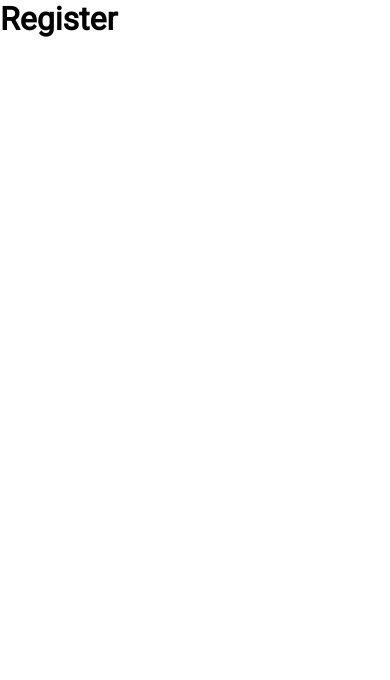
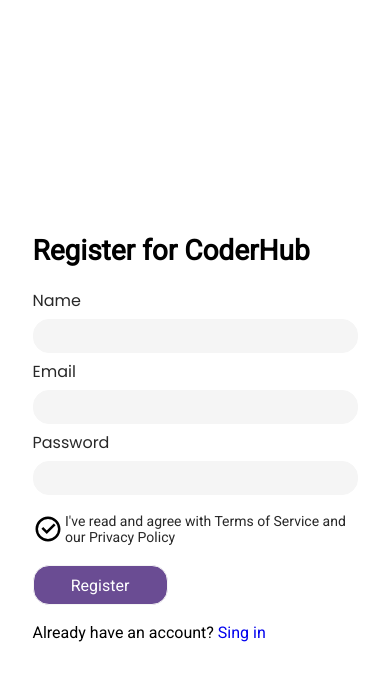
Before and after one commit to D0nFrancesco/CoderHub, a React (Create React App) app in the folder app/: page /register in a window 390 px wide. Shown: the top 680 px of the page. Built offline with nearby package versions, Linux system fonts and the light colour scheme.

Commit message:
basic register page design implemented for mobile (not responsive)

```diff
--- a/app/src/App.js
+++ b/app/src/App.js
@@ -1,7 +1,7 @@
 // styling
 import './styling/main.scss';
 
-import React, { Component } from 'react';
+import React, { Component, Fragment } from 'react';
 import { BrowserRouter, Routes, Route, } from "react-router-dom";
 
 // pages
@@ -16,7 +16,7 @@
   render() {
     return (
       <BrowserRouter>
-        <div className="container">
+        <Fragment>
           {/* we are gonna change this routing later */}
           <Routes>
             <Route  path="/" element={<LandingPage />} />
@@ -26,7 +26,7 @@
             <Route  path="chat" element={<Chat />} />
             <Route  path="user-profile" element={<UserProfilePage />} />
           </Routes>
-        </div>
+        </Fragment>
       </BrowserRouter>
     );
   }
--- /dev/null
+++ b/app/src/components/checkbox.js
@@ -0,0 +1,27 @@
+import { useState } from "react";
+
+const checkbox = () => {
+    const [isChecked, setIsChecked] = useState(false);
+
+    return (
+        <label className="terms">
+            <input type="checkbox" name="checkbox" id="checkbox" onChange={() => {
+                setIsChecked(!isChecked);
+                }}
+            />
+            <svg xmlns="http://www.w3.org/2000/svg"
+                viewBox="0 0 24 24"
+            >
+                <path fill="none"
+                    d="M0 0h24v24H0z"
+                />
+                <path d="M12 22C6.477 22 2 17.523 2 12S6.477 2 12 2s10 4.477 10 10-4.477 10-10 10zm0-2a8 8 0 1 0 0-16 8 8 0 0 0 0 16zm-.997-4L6.76 11.757l1.414-1.414 2.829 2.829 5.656-5.657 1.415 1.414L11.003 16z"
+                    fill={isChecked ? "#6A4C93" : "#000"}
+                />
+            </svg>
+            <p>I've read and agree with Terms of Service and our Privacy Policy</p>
+        </label>
+    )
+}
+
+export default checkbox;
--- a/app/src/pages/register.js
+++ /dev/null
@@ -1,8 +0,0 @@
-import React from "react";
-import ReactDOM from "react-dom";
-
-const RegisterPage = () => {
-        return ( <h1> Register </h1>)
-};
-
-export default RegisterPage;
--- /dev/null
+++ b/app/src/pages/register.jsx
@@ -0,0 +1,30 @@
+import React  from "react";
+import { Link } from "react-router-dom";
+
+import Checkbox from "../components/checkbox";
+
+const RegisterPage = () => {
+  return (
+      <div className="registerPage">
+        <div className="img">
+          <img src="" alt="" />
+        </div>
+        <div className="form">
+          <form action="" method="post">
+            <h1>Register for CoderHub</h1>
+            <label htmlFor="name">Name</label>
+            <input type="text" required name="name" id="name" className="name"/>
+            <label htmlFor="email">Email</label>
+            <input type="email" required className="email" id="email" name="email"/>
+            <label htmlFor="password">Password</label>
+            <input type="password" name="password" required id="password" className="password" />
+            <Checkbox />
+            <input type="submit" value="Register" id="submit"/>
+          </form>
+          <p>Already have an account? <Link to='/login'>Sing in</Link></p>
+        </div>
+      </div>
+  )
+};
+
+export default RegisterPage;
--- a/app/src/pages/userProfilePage.js
+++ b/app/src/pages/userProfilePage.js
@@ -1,5 +1,4 @@
 import React from "react";
-import ReactDOM from "react-dom";
 
 const UserProfilePage = () => {
     return ( <h1>User Progile Page</h1>)
--- a/app/src/styling/abstracts/_variables.scss
+++ b/app/src/styling/abstracts/_variables.scss
@@ -8,7 +8,7 @@
 $high-emphasis: #000000;
 $mid-emphasis: #00000099;
 $disabled: #00000061;
-$surface: #F4F4F4;
+$surface: #F5F5F5;
 $background: #FFFFFF;
 $accent: #FF3838;
 $accent-variant: #FF7A7A;
@@ -20,3 +20,4 @@
 /// @type List
 $primary-font: 'Roboto', sans-serif;
 $second-font: 'Ropa Sans', sans-serif;
+$third-font: 'Poppins', sans-serif;
--- a/app/src/styling/base/_base.scss
+++ b/app/src/styling/base/_base.scss
@@ -4,10 +4,14 @@
     box-sizing: border-box;
 }
 
-h1, h1, p, a {
+h1, h2, h3, p, a, input {
     font-family: $primary-font;
 }
 
 a {
     text-decoration: none;
 }
+
+label {
+    font-family: $third-font;
+}
--- a/app/src/styling/main.scss
+++ b/app/src/styling/main.scss
@@ -1,5 +1,5 @@
 @charset 'UTF-8';
-@import url('https://fonts.googleapis.com/css2?family=Roboto&family=Ropa+Sans&display=swap');
+@import url('https://fonts.googleapis.com/css2?family=Poppins&family=Roboto&family=Ropa+Sans&display=swap');
 
 // configuration and helpers
 @import "abstracts/variables";
@@ -12,6 +12,7 @@
 
 // pages
 @import "pages/landing";
+@import "pages/register";
 
 // responsive
 @import "responsive/landing";
--- /dev/null
+++ b/app/src/styling/pages/_register.scss
@@ -0,0 +1,69 @@
+.registerPage {
+    width: 100%;
+    height: 100vh;
+    display: flex;
+    flex-direction: column;
+    justify-content: center;
+    align-items: center;
+    padding: 2%;
+
+    form {
+        display: flex;
+        flex-direction: column;
+        justify-content: center;
+        max-width: 325px;
+
+        h1 {
+            font-size: 28px;
+            line-height: 62px;
+        }
+
+        label {
+            color: $secondary;
+            margin: 6px 0;
+        }
+
+        input {
+            background: $surface;
+            border-radius: 16px;
+            height: 34px;
+            border: 1px solid $surface;
+        }
+
+        .terms {
+            display: grid;
+            grid-template-columns: 10% 90%;
+            align-items: center;
+            margin: 18px 0 10px 0;
+            cursor: pointer;
+
+            input {
+                clip: rect(0 0 0 0);
+                clip-path: inset(50%);
+                height: 1px;
+                overflow: hidden;
+                position: absolute;
+                white-space: nowrap;
+                width: 1px;
+            }
+
+            svg {
+                width: 30px;
+            }
+
+            p {
+                font-size: 14px;
+            }
+        }
+
+        #submit {
+            font-size: 16px;
+            font-weight: 500;
+            max-width: 135px;
+            height: 40px;
+            background: $accent3;
+            color: $background;
+            margin: 10px 0 18px 0;
+        }
+    }
+}
```
